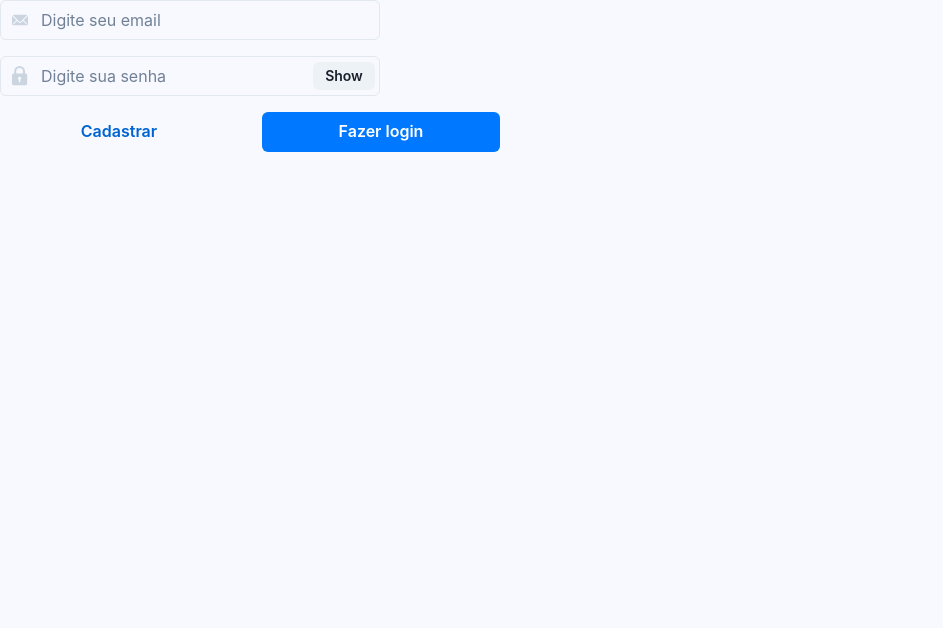
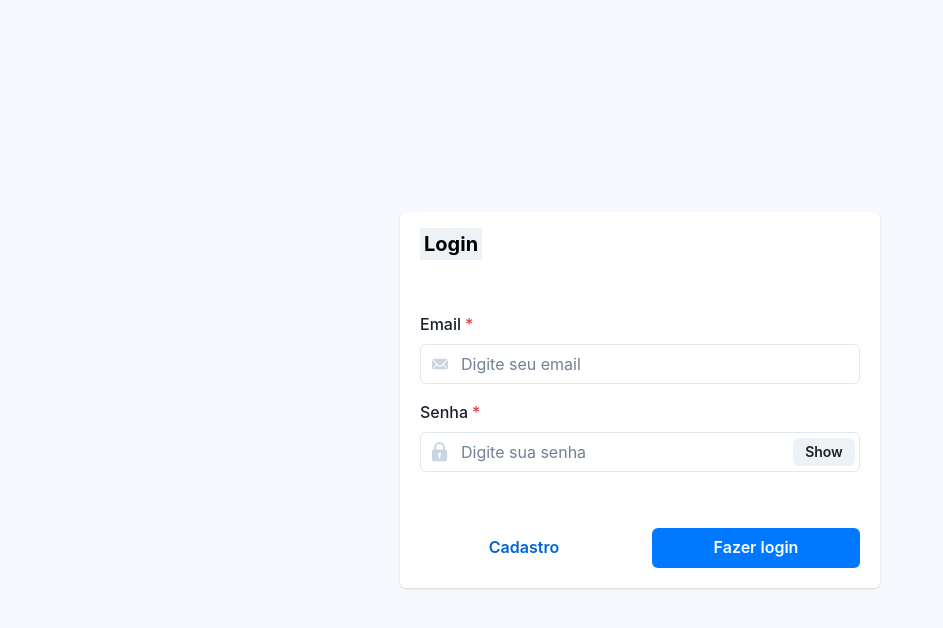
Before and after one commit to ICEI-PUC-Minas-PPLES-TI/plf-es-2023-1-ti5-5104100-race-engineering, a Next.js app in the folder codigo/web/race-engineering/: page /login in a window 1280 px wide. Shown: the top 628 px of the page, without its empty margins (0-943 px from the left). Built offline with nearby package versions, Linux system fonts and the light colour scheme.

Commit message:
feat: add logged user

```diff
--- a/codigo/web/race-engineering/src/pages/login/index.tsx
+++ b/codigo/web/race-engineering/src/pages/login/index.tsx
@@ -1,23 +1,30 @@
 /* eslint-disable react/no-children-prop */
 import { useRouter } from "next/router";
 import { useState } from "react";
+import { useForm } from "react-hook-form";
 
 import UserForm from "@/components/user-fields/user-fields";
-import { EmailIcon, LockIcon } from "@chakra-ui/icons";
+import api from "@/services/api";
+import { AtSignIcon, EmailIcon, LockIcon } from "@chakra-ui/icons";
 import {
   Box,
   Button,
+  Card,
+  CardBody,
+  CardFooter,
+  CardHeader,
   FormControl,
   FormLabel,
+  Heading,
+  Highlight,
   Input,
   InputGroup,
   InputLeftElement,
   InputRightElement,
-  Stack,
-  VStack,
+  useToast,
 } from "@chakra-ui/react";
 
-type Form = {
+type Register = {
   name: string;
   email: string;
   password: string;
@@ -25,23 +32,98 @@ type Form = {
 };
 
 const LoginPage = () => {
-  const [email, setEmail] = useState("");
-  const [password, setPassword] = useState("");
+  const router = useRouter();
+  const { register, handleSubmit } = useForm<Register>();
+  const toast = useToast();
+
   const [show, setShow] = useState(false);
-  const router = useRouter();
+
   const handleClick = () => setShow(!show);
 
-  const handleSubmit = (event: React.FormEvent) => {
-    event.preventDefault();
-    console.log(email, password);
-  };
+  const onSubmit = handleSubmit((data, event) => {
+    api
+      .post("/register", data)
+      .then(() => {
+        toast({
+          title: "Cadastro realizado com sucesso",
+          status: "success",
+          duration: 3000,
+          isClosable: true,
+          position: "top-right",
+        });
+      })
+      .catch((err) => {
+        toast({
+          title: "Erro ao fazer cadastro, tente novamente",
+          status: "error",
+          duration: 3000,
+          isClosable: true,
+          position: "top-right",
+        });
+      });
+  });
 
   return (
-    <VStack spacing={4} align="stretch" maxWidth={500}>
-      <Stack spacing={4} width={380}>
-        <UserForm />
-      </Stack>
-      <Box display="flex" width="100%">
+    <Box
+      height="100vh"
+      width="100%"
+      display="flex"
+      justifyContent="center"
+      alignItems="center"
+    >
+      <FormControl width={480} as="form" onSubmit={onSubmit} isRequired>
+        <Card>
+          <CardHeader>
+            <Heading as="h2" size="md">
+              <Highlight
+                query="Login"
+                styles={{ px: "1", py: "1", bg: "gray.100" }}
+              >
+                Login
+              </Highlight>
+            </Heading>
+          </CardHeader>
+
+          <CardBody>
+            <Box w="100%" marginY="4">
+              <FormLabel>Email</FormLabel>
+              <InputGroup>
+                <InputLeftElement
+                  pointerEvents="none"
+                  children={<EmailIcon color="gray.300" />}
+                />
+                <Input
+                  type="email"
+                  placeholder="Digite seu email"
+                  {...register("email", { required: true })}
+                />
+              </InputGroup>
+            </Box>
+
+            <Box w="100%" marginY="4">
+              <FormLabel>Senha</FormLabel>
+              <InputGroup>
+                <InputLeftElement
+                  pointerEvents="none"
+                  color="gray.300"
+                  fontSize="1.2em"
+                  children={<LockIcon color="gray.300" />}
+                />
+                <Input
+                  type={show ? "text" : "password"}
+                  placeholder="Digite sua senha"
+                  {...register("password", { required: true, minLength: 8 })}
+                />
+                <InputRightElement width="4.5rem">
+                  <Button h="1.75rem" size="sm" onClick={handleClick}>
+                    {show ? "Hide" : "Show"}
+                  </Button>
+                </InputRightElement>
+              </InputGroup>
+            </Box>
+          </CardBody>
+
+          <CardFooter display="flex" width="100%">
             <Button
               colorScheme="messenger"
               variant="ghost"
@@ -51,18 +133,15 @@ const LoginPage = () => {
               width="50%"
               mr="3"
             >
-          Cadastrar
+              Cadastro
             </Button>
-        <Button
-          colorScheme="messenger"
-          onClick={handleSubmit}
-          width="50%"
-          ml="3"
-        >
+            <Button colorScheme="messenger" width="50%" ml="3" type="submit">
               Fazer login
             </Button>
+          </CardFooter>
+        </Card>
+      </FormControl>
     </Box>
-    </VStack>
   );
 };
 
```
Also changed, not shown: codigo/web/race-engineering/src/pages/home-logged/index.tsx (added, +7 -0 lines), codigo/web/race-engineering/src/pages/register-user/index.tsx (+23 -16 lines). Lines whose indentation alone changed are shown as unchanged.
